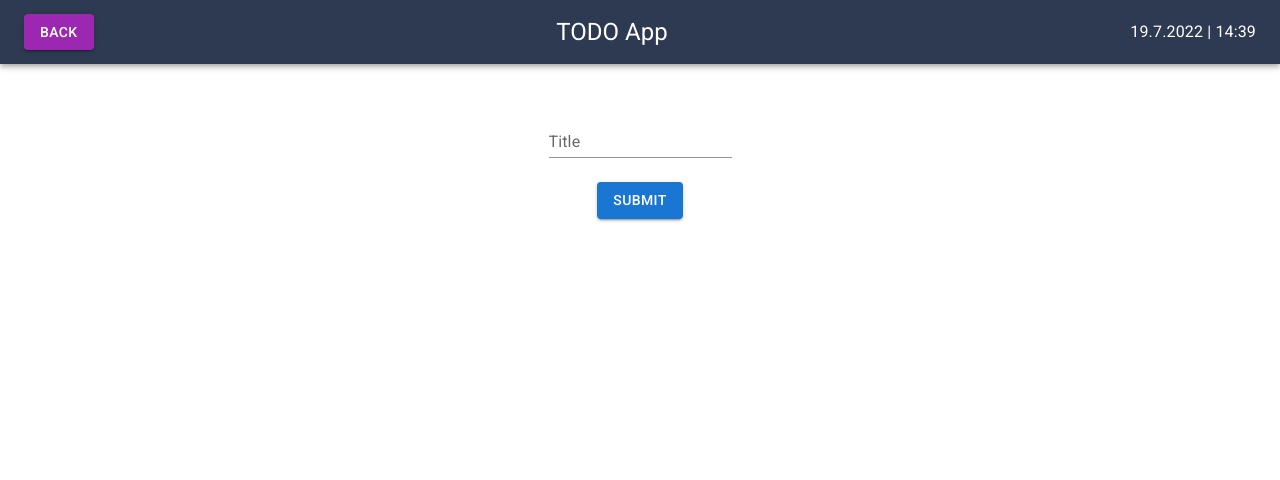
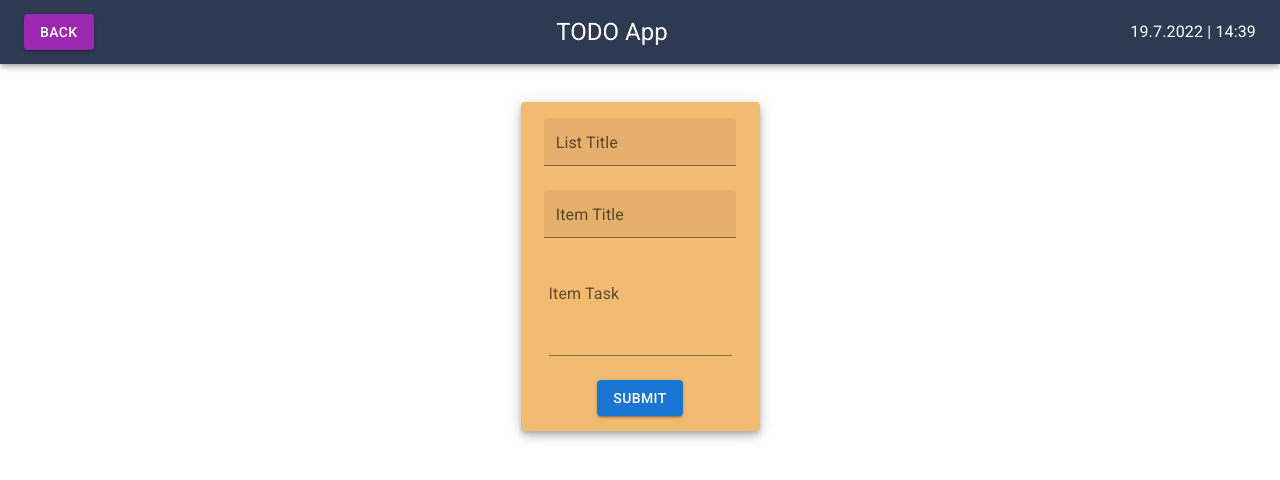
Before and after one commit to RiccardoKiss/react_tsx_todo_app, a React (Create React App) app: page /todoList in a window 1280 px wide. Shown: the top 480 px of the page. Built offline with nearby package versions, Linux system fonts and the light colour scheme.

Commit message:
Added MUI to List form and form validation

```diff
--- a/package.json
+++ b/package.json
@@ -16,13 +16,15 @@
     "@types/node": "^16.11.45",
     "@types/react": "^18.0.15",
     "@types/react-dom": "^18.0.6",
+    "formik": "^2.2.9",
     "react": "^18.2.0",
     "react-dom": "^18.2.0",
     "react-redux": "^8.0.2",
     "react-router-dom": "^6.3.0",
     "react-scripts": "5.0.1",
     "typescript": "^4.7.4",
-    "web-vitals": "^2.1.4"
+    "web-vitals": "^2.1.4",
+    "yup": "^0.32.11"
   },
   "scripts": {
     "start": "react-scripts start",
--- a/src/pages/AddList.tsx
+++ b/src/pages/AddList.tsx
@@ -1,15 +1,20 @@
-import { useState, useEffect } from 'react';
+import React, { useState, useEffect } from 'react';
+import ReactDOM from 'react-dom';
 import { styled } from '@mui/material/styles';
 import { Typography } from '@mui/material';
+import Paper from '@mui/material/Paper';
 import AppBar from '@mui/material/AppBar';
 import Toolbar from '@mui/material/Toolbar';
 import Button from '@mui/material/Button';
+import TextField from '@mui/material/TextField';
 import Grid from '@mui/material/Grid';
 import Box from '@mui/material/Box';
 import FormControl from '@mui/material/FormControl';
 import FormHelperText from '@mui/material/FormHelperText';
 import Input from '@mui/material/Input';
 import InputLabel from '@mui/material/InputLabel';
+import { Formik, Field, Form, FormikHelpers, useFormik } from 'formik';
+import * as yup from 'yup';
 
 import { mockapiUrl } from '../utils/mockapiUrl';
 
@@ -23,6 +28,24 @@ const MyToolBar = styled(Toolbar)(() => ({
   justifyContent: 'space-between',
 }));
 
+const Item = styled(Paper)(() => ({
+  backgroundColor: '#f2bb72',
+  padding: '3%',
+  //justifyContent: 'space-evenly',
+}));
+
+const validationSchema = yup.object({
+  listTitle: yup
+    .string()
+    .required('List title is required'),
+  itemTitle: yup
+    .string()
+    .required('Task title is required'),
+  itemTask: yup
+    .string()
+    .required('Task description is required'),
+});
+
 const AddList = () => {
   const fullDate = new Date();
   const day = fullDate.getDate();
@@ -30,15 +53,25 @@ const AddList = () => {
   const year = fullDate.getFullYear();
   const time = fullDate.getHours() + ':' + fullDate.getMinutes();
 
-  const [title, setTitle] = useState("");
+  const [formData, setFormData] = useState({});
 
-  const handleTitleChange = (event: React.ChangeEvent<HTMLInputElement>) => {
-    setTitle(event.target.value);
-  };
+  const formik = useFormik({
+    initialValues: {
+      listTitle: '',
+      itemTitle: '',
+      itemTask: '',
+    },
+    validationSchema: validationSchema,
+    onSubmit: (values) => {
+      alert(JSON.stringify(values, null, 2));
+      setFormData(values);
+    },
+  });
 
-  const handleSubmit = () => {
-
-  };
+  useEffect(() => {
+    if(Object.keys(formData).length != 0)  // if object is not empty
+      console.log(formData);
+  }, [formData]);
 
   return (
     <Box sx={{ flexGrow: 1 }}>
@@ -51,15 +84,58 @@ const AddList = () => {
       </MyAppBar>
       <Grid container direction="column" spacing={2} justifyContent="center" alignItems="center">
         <Grid item>
-          <Box component="form" sx={{'& > :not(style)': { m: 1 }}} noValidate autoComplete="off">
-            <FormControl variant="standard">
-              <InputLabel htmlFor="component-simple">Title</InputLabel>
-              <Input id="component-simple" value={title} onChange={handleTitleChange} />
-            </FormControl>
-          </Box>
-        </Grid>
-        <Grid item>
-          <Button href='/' color='primary' variant='contained' onClick={handleSubmit}>Submit</Button>
+          <Item elevation={6} >
+              <form onSubmit={formik.handleSubmit}>
+                <Grid container  px={2} py={1} spacing={3} direction="column" justifyContent="space-evenly" alignItems="center">
+                  <Grid item>
+                    <TextField
+                      id="listTitle"
+                      name="listTitle"
+                      label="List Title"
+                      variant="filled"
+                      size="small"
+                      color={formik.values.itemTask ? "success" : "primary"}
+                      value={formik.values.listTitle}
+                      onChange={formik.handleChange}
+                      error={formik.touched.listTitle && Boolean(formik.errors.listTitle)}
+                      helperText={formik.touched.listTitle && formik.errors.listTitle}
+                    />
+                  </Grid>
+                  <Grid item>
+                    <TextField
+                      id="itemTitle"
+                      name="itemTitle"
+                      label="Item Title"
+                      variant="filled"
+                      size="small"
+                      color={formik.values.itemTask ? "success" : "primary"}
+                      value={formik.values.itemTitle}
+                      onChange={formik.handleChange}
+                      error={formik.touched.itemTitle && Boolean(formik.errors.itemTitle)}
+                      helperText={formik.touched.itemTitle && formik.errors.itemTitle}
+                    />
+                  </Grid>
+                  <Grid item>
+                    <TextField
+                      id="itemTask"
+                      name="itemTask"
+                      label="Item Task"
+                      variant="standard"
+                      multiline
+                      rows={3}
+                      color={formik.values.itemTask ? "success" : "primary"}
+                      value={formik.values.itemTask}
+                      onChange={formik.handleChange}
+                      error={formik.touched.itemTask && Boolean(formik.errors.itemTask)}
+                      helperText={formik.touched.itemTask && formik.errors.itemTask}
+                    />
+                  </Grid>
+                  <Grid item>
+                    <Button color='primary' variant='contained' type='submit'>SUBMIT</Button>
+                  </Grid>
+                </Grid>
+              </form>
+          </Item>
         </Grid>
       </Grid>
     </Box>
```
Also changed, not shown: 1 other file (tests, documents, lock files or other folders).
